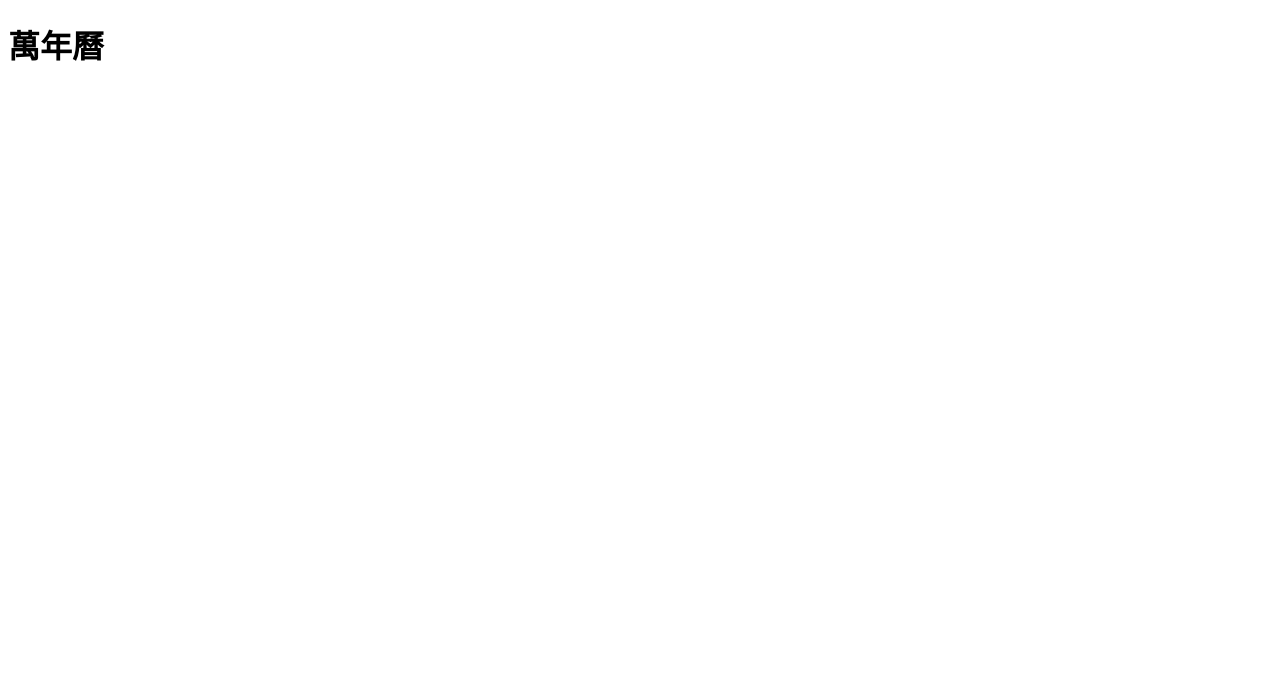
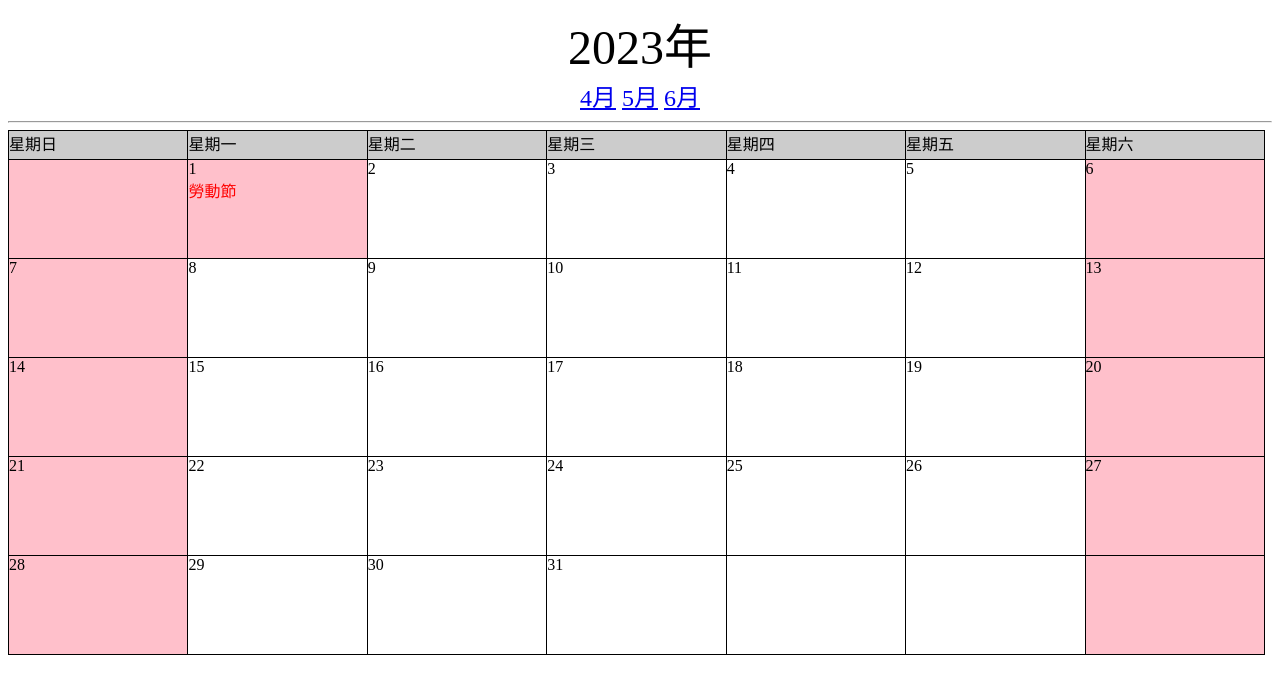
Before and after one commit to nagachen/calendar, a PHP site: page / in a window 1280 px wide. Before the commit the part shown is almost empty. Shown: the top 694 px of the page. Run offline with PHP 8.4, Linux system fonts and the light colour scheme.

Commit message:
合併到teacher的作業git

```diff
--- /dev/null
+++ b/calendar.css
@@ -0,0 +1,50 @@
+*{
+    box-sizing: border-box;
+}
+/* 主容器 */
+.contianer{
+    display:flex;
+    flex-wrap: wrap;
+
+    margin-top: 1px;
+    margin-left: 1px;
+}
+/* 每一天的格子 */
+.contianer>div{
+    background-color: white;
+    flex-basis: calc(100% / 7);
+    border: 1px solid black;
+    margin-top: -1px;
+    margin-left: -1px;
+    height:100px;
+
+}
+/* 星期日-六 */
+.contianer>.tittle{
+    height: 30px;
+    background-color: #ccc;
+    flex-basis: calc(100% / 7);
+}
+/* 每週六日 */
+.contianer>.holiday{
+    background-color: pink;
+}
+/* 年的標題 */
+.years{
+    font-size: 48px;
+    text-align: center;
+}
+/* 月的切換 */
+.a-month{
+    font-size: 24px;
+    text-align: center;
+}
+/* 特別節日字體 */
+.holiday-font{
+
+    color: red;
+}
+/* 特別節日框 */
+.contianer>.holiday-day{
+    background-color: pink;
+}
--- a/index.php
+++ b/index.php
@@ -6,19 +6,137 @@
   <meta name="viewport" content="width=device-width, initial-scale=1.0">
   <link rel="shortcut icon" href="#">
   <title>萬年曆作業</title>
+
+<link rel="stylesheet" href="calendar.css" media="all">
   <style>
    /*請在這裹撰寫你的CSS*/
 
   </style>
 </head>
 <body>
-<h1>萬年曆</h1>
+
+<!-- 萬年歷 -->
 
 <?php
-/*請在這裹撰寫你的萬年曆程式碼*/
+#判斷從_GET[]所取得的資料
+$month=$_GET['month']??date('n'); #判斷月
+$year=$_GET['year']??date('Y'); #判斷年
+
+#取得相關資料
+
+$first_day=strtotime("$year-$month-1");     #當月的第一天秒數
+$days=date("t",$first_day);                      #取得最後一天，天數
+$final_day=strtotime("$year-$month-$days");     #當月的最後一天秒數
+$first_week=date('w',$first_day);           #第一週星期幾 六
+$final_week=date('w',$final_day);          #最後一週星期幾 日
+$month_days = ($days + $first_week);      #當月總共要算幾天36
+$month_week = ceil($month_days/7);           #當月有幾週 6
 
 
+
+
+#建立月份陣列相關資料
+$data = [];
+ for($i=0;$i<$month_week;$i++){
+
+      for($j=0;$j<7;$j++){
+          #判斷要寫入空白還是天數
+          if(($j<$first_week && $i == 0) ||($i==($month_week-1) && $final_week<$j)){
+              $data[]="&nbsp;";
+          }else{
+              $data[]=$year.'-'.$month.'-'.($i*7)+$j-$first_week+1;
+
+          }
+      }
+ }
+
+#判斷年月有沒有超過
+if($month==12){
+    $nextmonth=1;
+    $nextyear=$year + 1;
+}else{
+    $nextmonth=$month + 1;
+    $nextyear=$year;
+}
+if($month==1){
+    $prevmonth=12;
+    $prevyear=$year - 1;
+}else{
+    $prevmonth=$month - 1;
+    $prevyear=$year;
+}
 ?>
+<!--假日資料庫 -->
+<?php
+$holiday = ['2023-1-1'=>'元旦','2023-1-2'=>'補假','2023-1-20'=>'彈性放假日','2023-1-21'=>'除夕','2023-1-22'=>'春節',
+'2023-1-23'=>'春節','2023-1-24'=>'春節','2023-1-25'=>'補假','2023-1-26'=>'補假',
+'2023-1-27'=>'彈性放假日','2023-2-27'=>'彈性放假日','2023-2-28'=>'和平記念日',
+'2023-4-3'=>'彈性放假日','2023-4-4'=>'國際兒童節','2023-4-5'=>'清明節',
+'2023-5-1'=>'勞動節','2023-6-22'=>'端午節','2023-6-23'=>'彈性放假日','2023-9-29'=>'中秋節',
+'2023-10-9'=>'彈性放假日','2023-10-10'=>'國慶日'];
+?>
+<!-- #flexbox -->
+<div class="years"><?=$year?>年</div>
+<!-- 上一月，這一月，下一月 -->
+<div class="a-month">
+<a href="calendar.php?year=<?=$prevyear;?>&month=<?=$prevmonth;?>"><?=$prevmonth;?>月</a>
+<a href="calendar.php?year=<?=$year;?>&month=<?=$month;?>"><?=$month;?>月</a>
+<a href="calendar.php?year=<?=$nextyear;?>&month=<?=$nextmonth;?>"><?=$nextmonth;?>月</a>
+</div>
+<hr>
+<div class="contianer">
+    <div class="tittle">星期日</div>
+    <div class="tittle">星期一</div>
+    <div class="tittle">星期二</div>
+    <div class="tittle">星期三</div>
+    <div class="tittle">星期四</div>
+    <div class="tittle">星期五</div>
+    <div class="tittle">星期六</div>
+
+    <?php
+
+    #使用新的data格式判斷日期
+    // 需要使用explode()取出$data[]日期和判斷空白
+    for($i=0;$i<count($data);$i++){
+
+        // $today=date('n-j');
+
+        $d=($data[$i]=="&nbsp;")?'&nbsp;':explode('-',$data[$i])[2];  #取$i日期
+
+        if($i%7==0 or $i%7==6) {
+            if(isset($holiday[$data[$i]])){
+                 $days=$holiday[$data[$i]];
+                echo "<div class='holiday-day'>";
+                echo $d;
+                echo "<br>";
+                echo "<span class='holiday-font'>$days</span>";
+                echo "</div>";
+
+            }else{
+                echo "<div class='holiday'>";
+                echo $d;
+                echo "</div>";
+                }
+        }else{
+            if(isset($holiday[$data[$i]])){
+                $days=$holiday[$data[$i]];
+               echo "<div class='holiday-day'>";
+               echo $d;
+               echo "<br>";
+               echo "<span class='holiday-font'>$days</span>";
+               echo "</div>";
+
+           }else{
+                echo "<div>";
+                $days=(isset($holiday[$data[$i]]))?$holiday[$data[$i]]:"";
+                echo $d;
+                echo "</div>";
+    }
+    }
+}
+   ?>
+
+</div>
 
 </body>
 </html>
```
